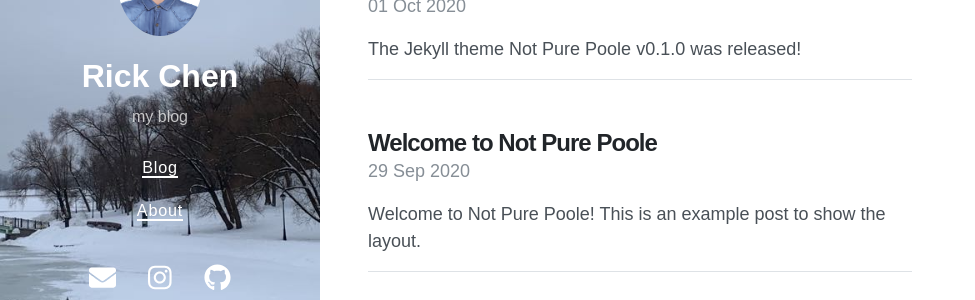
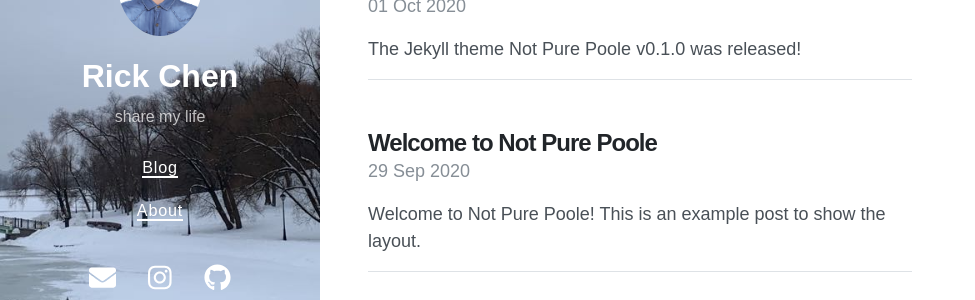
Before and after one commit to jerry940917chen/jerry940917chen.github.io, a Jekyll site: the page built from index.html, in a window 1280 px wide. Shown: the part 335-635 px from the top of the page, without its empty margins (0-975 px from the left). Built offline with Jekyll 4.4.1, drawn with Linux system fonts in a browser that asks for light colours; nearby versions of some CDN libraries; the list of posts is cut into pages by our own code.

Commit message:
Update _config.yml

```diff
--- a/_config.yml
+++ b/_config.yml
@@ -1,6 +1,6 @@
 # Setup
 title: Rick Chen
-description: my blog
+description: share my life
 url: https://yuchengchen1010.github.io
 avatar: /img/my_photo.jpg
 paginate: 5
```
